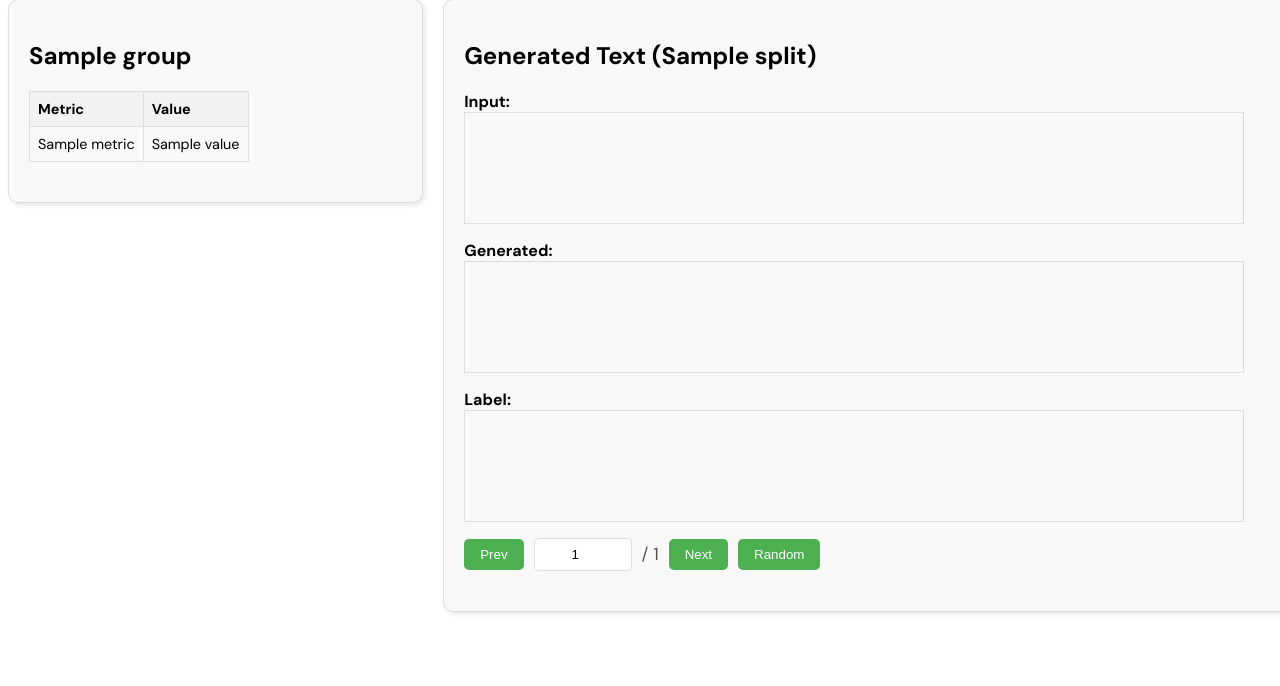
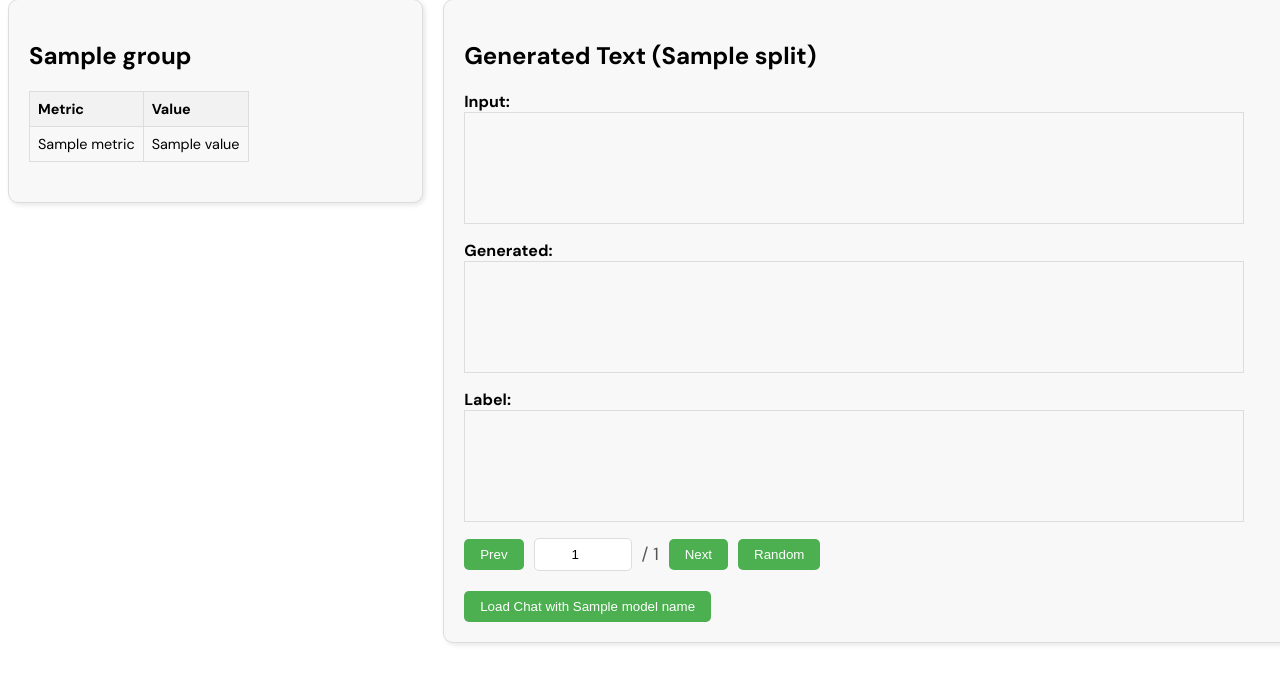
Before and after one commit to SakanaAI/doc-to-lora, a Flask app: template webui/templates/visualize.html in a window 1280 px wide. Shown: the part 114-800 px from the top of the page. Run offline with Flask 3, Linux system fonts and the light colour scheme; the template is opened without the code that fills it: most values are stand-ins (such as "Sample title", 1, 10 or a date in 2020).

Commit message:
add chat

```diff
--- a/webui/templates/visualize.html
+++ b/webui/templates/visualize.html
@@ -219,6 +256,22 @@
         </div>
         {% endif %}
         {% endfor %}
+
+        <div id="load-chat-container">
+            <button id="load-chat-button">Load Chat with {{ model_name }}</button>
+        </div>
+        <div class="chat-container" id="chat-container" style="display: none;">
+            <h2>Chat with <span id="chat-model-name"></span></h2>
+
+            <div class="system-msg-container">
+                <label for="system-msg">System Message:</label>
+                <input type="text" id="system-msg" class="chat-input" placeholder="Enter system message..." value="">
+                <!-- Removed the Update System Message button -->
+            </div>
+
+            <div id="chat-output" class="chat-output"></div>
+            <input type="text" id="chat-input" class="chat-input" placeholder="Enter your message..." disabled>
+        </div>
     </div>
 </div>
 
@@ -267,6 +320,114 @@
     function goBack() {
         window.history.back();
     }
+
+
+    function sendMessage() {
+        const systemMsg = document.getElementById('system-msg').value;
+        fetch('/update_system_msg', {
+            method: 'POST',
+            headers: {
+                'Content-Type': 'application/json',
+            },
+            body: JSON.stringify({ system_msg: systemMsg })
+        })
+            .then(response => response.json())
+            .then(data => {
+                if (data.success) {
+                    console.log('System message updated successfully.');
+                } else {
+                    console.log('No update needed for system message.');
+                }
+                // Proceed to send the chat message
+                const message = document.getElementById('chat-input').value;
+                document.getElementById('chat-input').value = '';
+                addMessageToChat('You: ' + message);
+
+                fetch('/chat', {
+                    method: 'POST',
+                    headers: {
+                        'Content-Type': 'application/x-www-form-urlencoded',
+                    },
+                    body: 'message=' + encodeURIComponent(message)
+                })
+                    .then(response => response.json())
+                    .then(data => {
+                        addMessageToChat('{{ model_name }}: ' + data.response);
+                    })
+                    .catch(error => {
+                        console.error("Error during chat fetch:", error);
+                    });
+            })
+            .catch(error => {
+                console.error('Error updating system message:', error);
+            });
+    }
+
+    function initializeChat() {
+        fetch('/get_system_msg')
+            .then(response => response.json())
+            .then(data => {
+                if (data.system_msg) {
+                    document.getElementById('system-msg').value = data.system_msg;
+                    chat_history[0]["content"] = data.system_msg;
+                }
+            });
+    }
+
+    // Call initializeChat when chat is loaded
+    document.getElementById('load-chat-button').addEventListener('click', function () {
+        fetch('/load_model', {
+            method: 'POST',
+            headers: {
+                'Content-Type': 'application/x-www-form-urlencoded',
+            },
+            body: 'run=' + encodeURIComponent('{{ run }}')
+        })
+            .then(response => {
+                console.log("Received response status:", response.status);
+                if (!response.ok) {
+                    throw new Error('Network response was not ok');
+                }
+                return response.json();
+            })
+            .then(data => {
+                console.log("Parsed data:", data);
+                if (data.error) {
+                    alert(data.error);
+                } else {
+                    document.getElementById('chat-model-name').textContent = data.model_name;
+                    document.getElementById('load-chat-container').style.display = 'none';
+                    document.getElementById('chat-container').style.display = 'block';
+                    document.getElementById('chat-input').disabled = false;
+
+                    console.log("Chat interface loaded successfully.");
+                    initializeChat();
+                }
+            })
+            .catch(error => {
+                console.error("Error during /load_model fetch:", error);
+            });
+    });
+
+
+    function addMessageToChat(message) {
+        var chatOutput = document.getElementById('chat-output');
+        var newMessage = document.createElement('p');
+        newMessage.textContent = message;
+        chatOutput.appendChild(newMessage);
+        chatOutput.scrollTop = chatOutput.scrollHeight;
+    }
+
+    // Removed the separate updateSystemMsg function
+
+    // Updated sendMessage function handles system msg update and chat message
+    // Bind the sendMessage function to the Enter key
+    document.getElementById('chat-input').addEventListener('keypress', function (e) {
+        if (e.key === 'Enter') {
+            sendMessage();
+        }
+    });
+
 </script>
 
 {% endblock %}
```
Also changed, not shown: other parts of webui/templates/visualize.html (+37 -0 lines).
